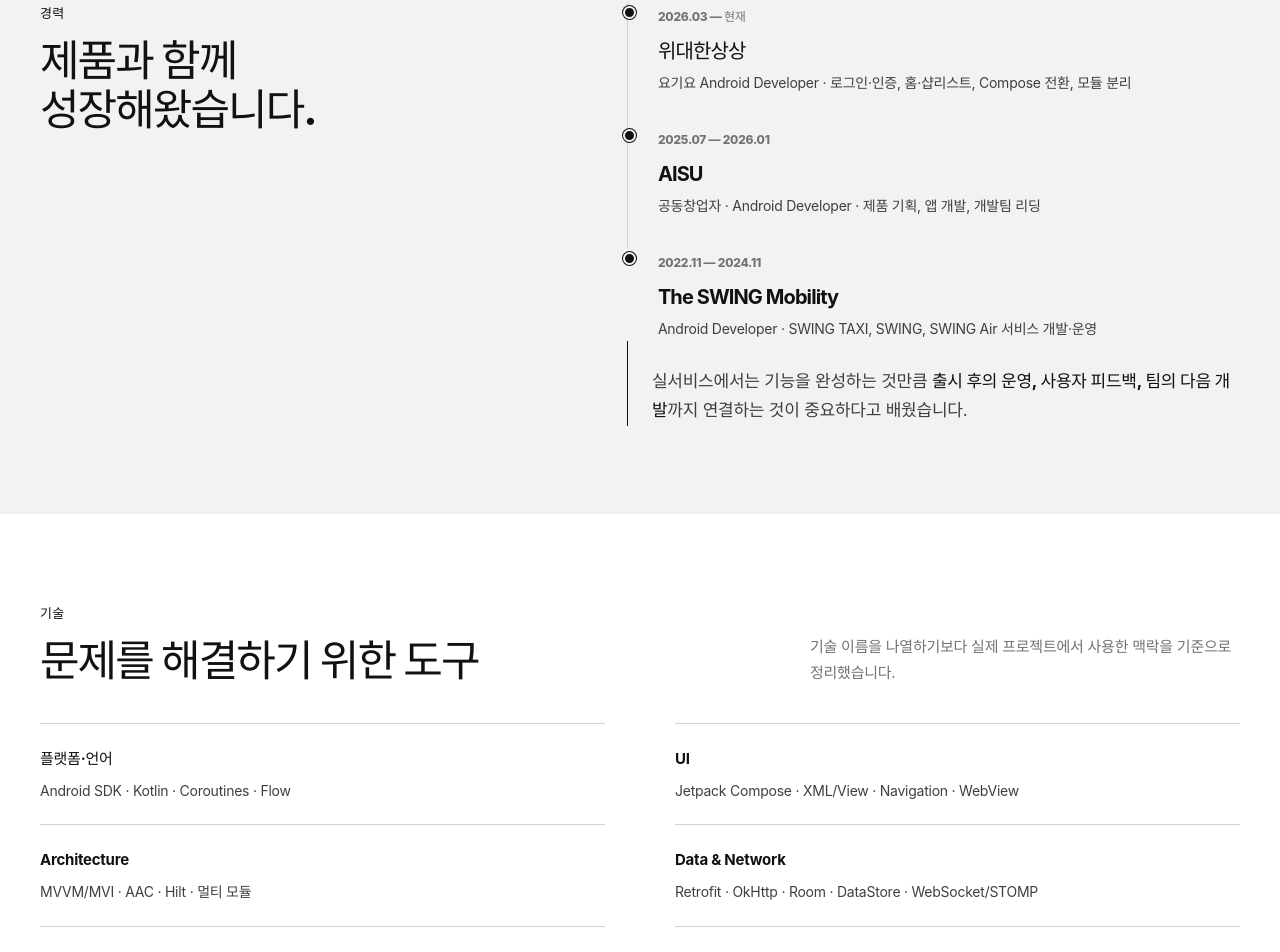
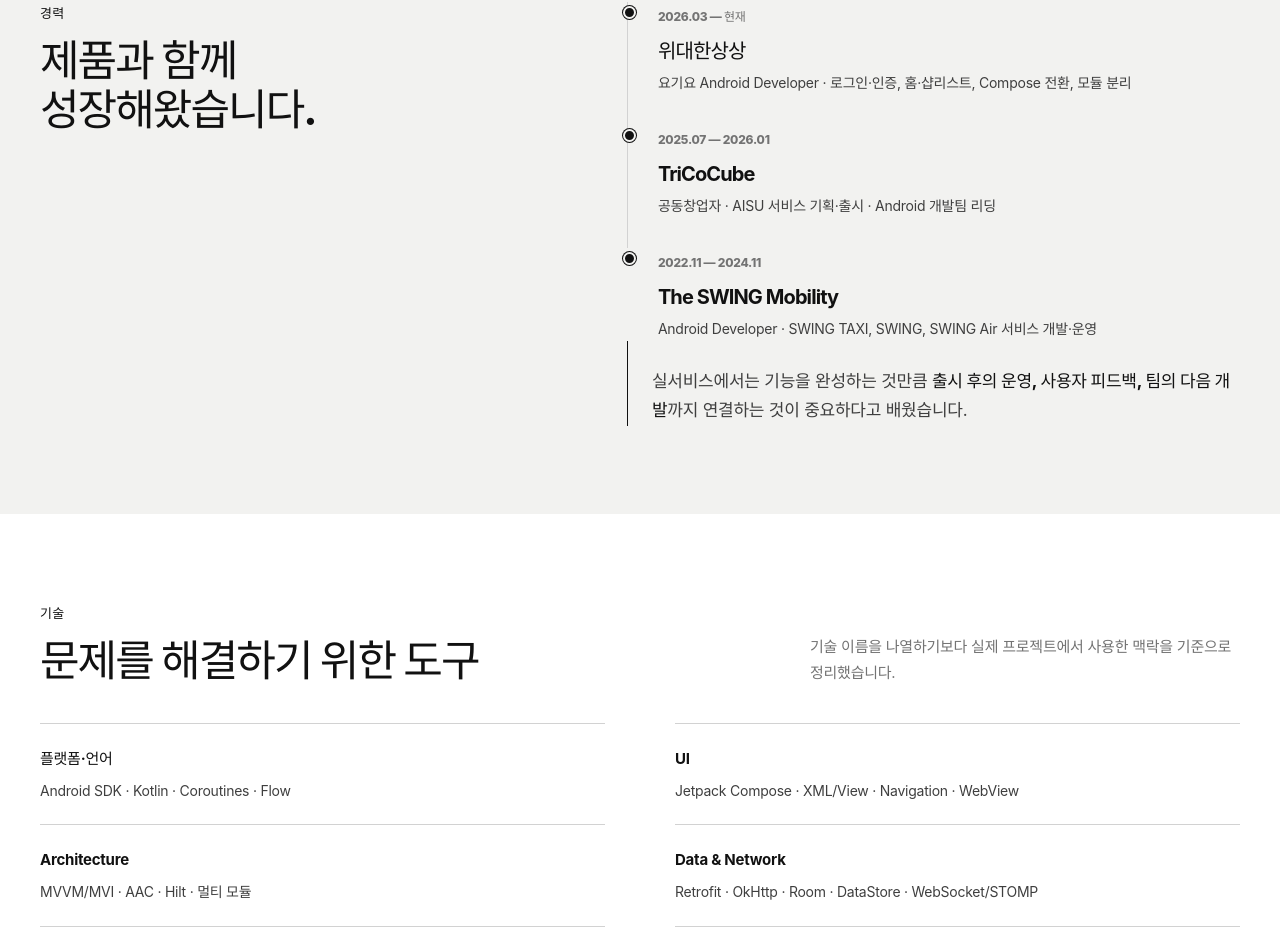
Before and after one commit to ese111/ese111.github.io, a plain HTML site: page index.html in a window 1280 px wide. Shown: the part 3852-4804 px from the top of the page. Drawn offline with Linux system fonts and the light colour scheme.

Commit message:
Clarify TriCoCube and AISU relationship

```diff
--- a/index.html
+++ b/index.html
@@ -414,7 +414,7 @@
         <div>
           <ol class="timeline">
             <li><span class="timeline-date">2026.03 — 현재</span><h3>위대한상상</h3><p>요기요 Android Developer · 로그인·인증, 홈·샵리스트, Compose 전환, 모듈 분리</p></li>
-            <li><span class="timeline-date">2025.07 — 2026.01</span><h3>AISU</h3><p>공동창업자 · Android Developer · 제품 기획, 앱 개발, 개발팀 리딩</p></li>
+            <li><span class="timeline-date">2025.07 — 2026.01</span><h3>TriCoCube</h3><p>공동창업자 · AISU 서비스 기획·출시 · Android 개발팀 리딩</p></li>
             <li><span class="timeline-date">2022.11 — 2024.11</span><h3>The SWING Mobility</h3><p>Android Developer · SWING TAXI, SWING, SWING Air 서비스 개발·운영</p></li>
           </ol>
           <div class="experience-summary">
```
